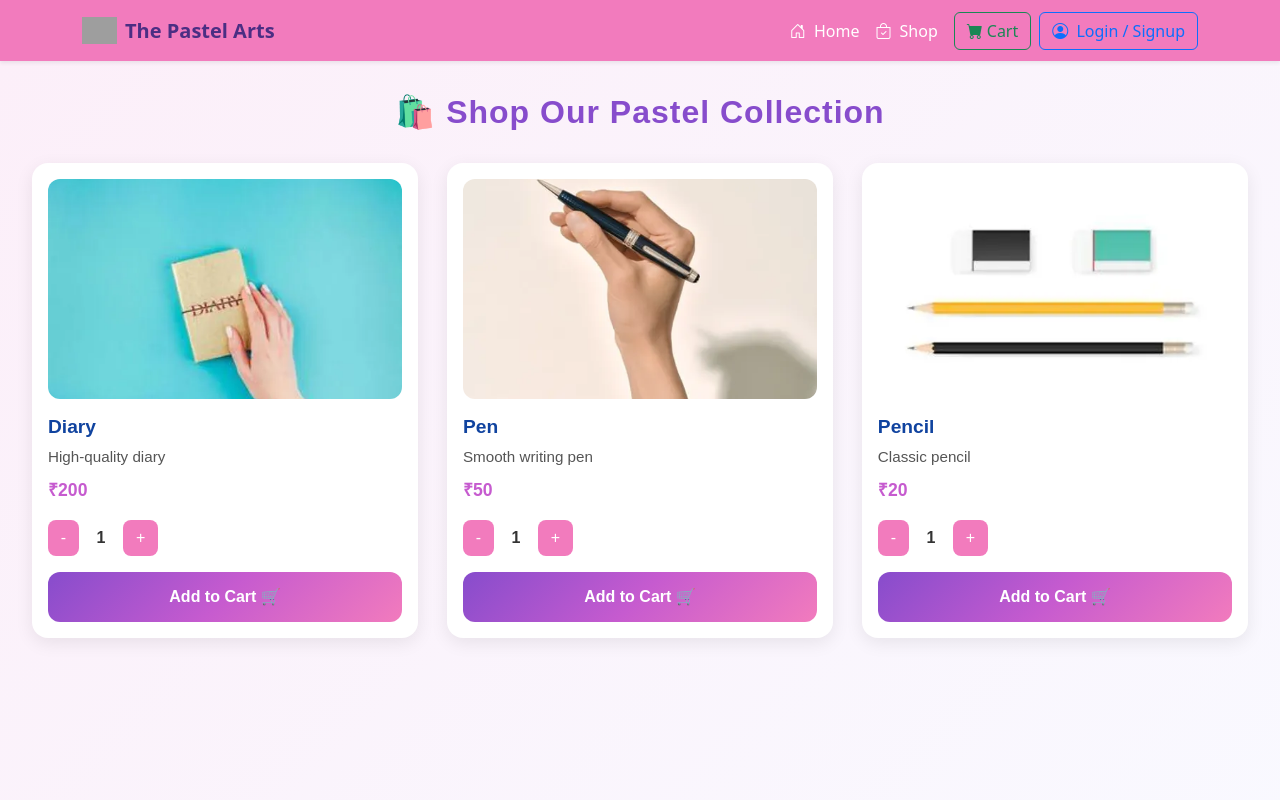
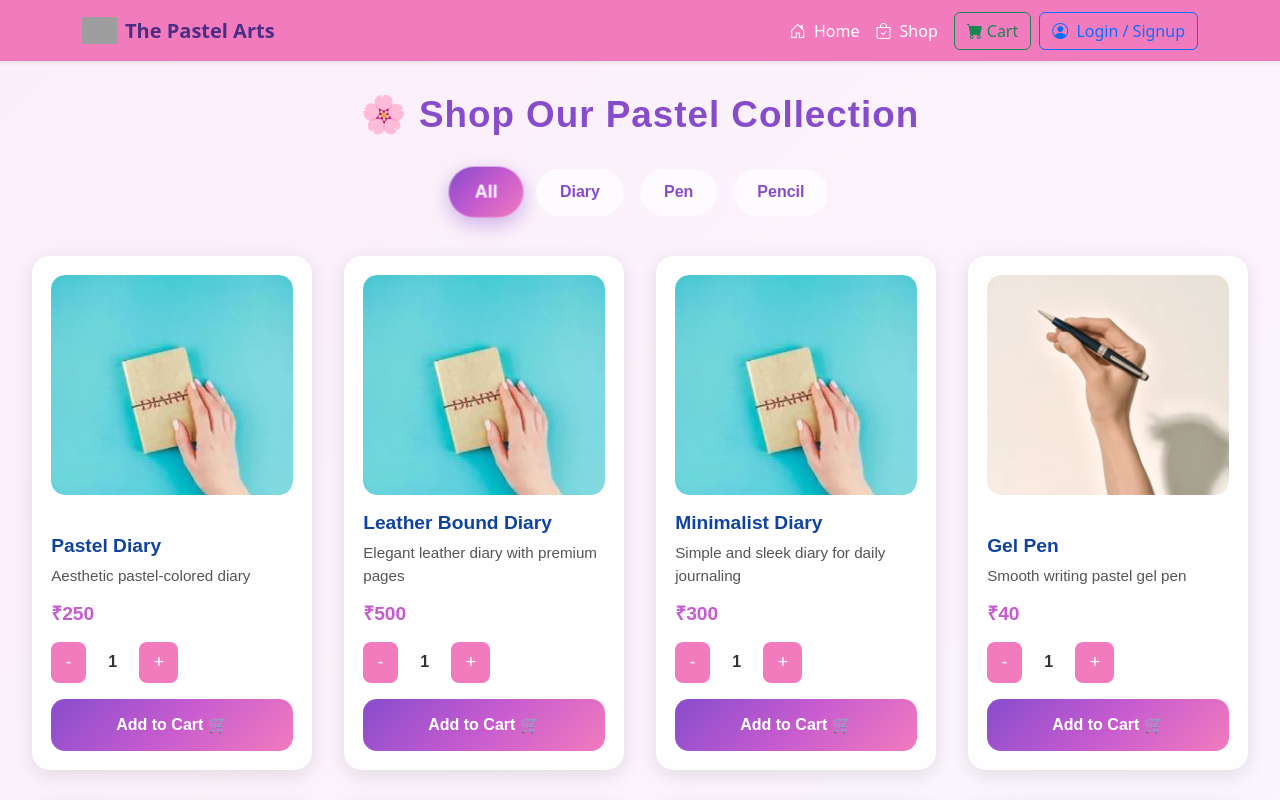
Before and after one commit to TanushreeMohanty/The-Pastel-Arts, a React (Vite) app: page /shop in a window 1280 px wide. Shown: the top 800 px of the page. Built offline with nearby package versions, Linux system fonts and the light colour scheme; no server answers; grey boxes are pictures that could not be loaded.

Commit message:
Updated features

```diff
--- a/src/App.jsx
+++ b/src/App.jsx
@@ -8,13 +8,14 @@ import Cart from "./pages/Cart";
 import AdminPage from "./pages/AdminPage";
 import { auth } from "./firebase";
 import { CartProvider } from "./context/CartContext";
+import { onAuthStateChanged } from "firebase/auth"; // ✅ import correctly
 
 function App() {
   const [user, setUser] = useState(null);
 
   // Listen to auth state changes
   useEffect(() => {
-    const unsubscribe = auth.onAuthStateChanged((currentUser) => {
+    const unsubscribe = onAuthStateChanged(auth, (currentUser) => {
       setUser(currentUser);
     });
     return () => unsubscribe();
--- /dev/null
+++ b/src/context/AuthContext.jsx
@@ -0,0 +1,26 @@
+import React, { createContext, useContext, useEffect, useState } from "react";
+import { onAuthStateChanged } from "firebase/auth";
+import { auth } from "../firebase"; // make sure auth is exported from firebase.js
+
+const AuthContext = createContext();
+
+export const AuthProvider = ({ children }) => {
+  const [currentUser, setCurrentUser] = useState(null);
+  const [loading, setLoading] = useState(true);
+
+  useEffect(() => {
+    const unsubscribe = onAuthStateChanged(auth, (user) => {
+      setCurrentUser(user);
+      setLoading(false);
+    });
+    return () => unsubscribe();
+  }, []);
+
+  return (
+    <AuthContext.Provider value={{ currentUser }}>
+      {!loading && children}
+    </AuthContext.Provider>
+  );
+};
+
+export const useAuth = () => useContext(AuthContext);
--- a/src/context/CartContext.jsx
+++ b/src/context/CartContext.jsx
@@ -1,94 +1,93 @@
-// src/context/CartContext.jsx
-import React, { createContext, useState, useEffect, useContext } from "react";
+// context/CartContext.js
+import React, { createContext, useContext, useState, useEffect } from "react";
 import { db } from "../firebase";
-import { doc, setDoc, onSnapshot } from "firebase/firestore";
+import { doc, getDoc, setDoc } from "firebase/firestore";
+import { useAuth } from "../context/AuthContext"; // assumes you have auth context
 
-export const CartContext = createContext();
+const CartContext = createContext();
 
-export const CartProvider = ({ children, user }) => {
+export const CartProvider = ({ children }) => {
   const [cart, setCart] = useState([]);
+  const { currentUser } = useAuth(); // get logged-in user
 
-  // 🔹 Realtime sync with Firestore
-  useEffect(() => {
-    if (!user?.uid) {
-      setCart([]);
-      return;
-    }
-
-    const cartRef = doc(db, "carts", user.uid);
-
-    const unsubscribe = onSnapshot(
-      cartRef,
-      (docSnap) => {
+  // 🔹 Load cart from Firestore on login
+useEffect(() => {
+  const fetchCart = async () => {
+    if (currentUser) {
+      try {
+        const cartRef = doc(db, "carts", currentUser.uid);
+        const docSnap = await getDoc(cartRef);
         if (docSnap.exists()) {
           setCart(docSnap.data().items || []);
-        } else {
-          // initialize empty cart if not exists
-          setDoc(cartRef, { items: [] }).catch((err) =>
-            console.error("Error initializing cart:", err)
-          );
         }
-      },
-      (error) => {
-        console.error("Firestore snapshot error:", error);
+      } catch (err) {
+        console.error("Error fetching cart:", err);
       }
-    );
-
-    return () => unsubscribe();
-  }, [user]);
-
-  // 🔹 Update Firestore helper
-  const updateCartInFirestore = async (newCart) => {
-    if (!user?.uid) return;
-    const cartRef = doc(db, "carts", user.uid);
-    try {
-      await setDoc(cartRef, { items: newCart }, { merge: true });
-    } catch (err) {
-      console.error("Error updating cart in Firestore:", err);
+    } else {
+      setCart([]);
     }
   };
+  fetchCart();
+}, [currentUser]);
 
-  // 🔹 Cart functions
-  const addToCart = (product) => {
-    setCart((prev) => {
-      const existing = prev.find((item) => item.id === product.id);
-      let updatedCart;
+  // 🔹 Save cart to Firestore whenever it changes
+  useEffect(() => {
+    const saveCart = async () => {
+      if (currentUser) {
+        const cartRef = doc(db, "carts", currentUser.uid);
+        await setDoc(cartRef, { items: cart }, { merge: true });
+      }
+    };
+    if (currentUser) saveCart();
+  }, [cart, currentUser]);
+
+  const addToCart = (product, quantity = 1) => {
+    const qty = Number(quantity) || 1;
+    setCart((prevCart) => {
+      const existing = prevCart.find((item) => item.id === product.id);
       if (existing) {
-        updatedCart = prev.map((item) =>
-          item.id === product.id ? { ...item, qty: item.qty + 1 } : item
+        return prevCart.map((item) =>
+          item.id === product.id
+            ? { ...item, quantity: item.quantity + qty }
+            : item
         );
       } else {
-        updatedCart = [...prev, { ...product, qty: 1 }];
+        return [...prevCart, { ...product, quantity: qty }];
       }
-      updateCartInFirestore(updatedCart);
-      return updatedCart;
     });
   };
 
   const removeFromCart = (id) => {
-    setCart((prev) => {
-      const updatedCart = prev.filter((item) => item.id !== id);
-      updateCartInFirestore(updatedCart);
-      return updatedCart;
-    });
+    setCart((prevCart) => prevCart.filter((item) => item.id !== id));
   };
 
-  const updateQty = (id, qty) => {
-    setCart((prev) => {
-      const updatedCart = prev.map((item) =>
-        item.id === id ? { ...item, qty: Math.max(qty, 1) } : item
-      );
-      updateCartInFirestore(updatedCart);
-      return updatedCart;
-    });
-  };
+  const updateQty = (id, newQty) => {
+  setCart((prevCart) =>
+    prevCart.map((item) =>
+      item.id === id ? { ...item, quantity: newQty } : item
+    )
+  );
+};
+
+  const clearCart = () => setCart([]);
+
+
+  // ✅ Helper: total items
+  const cartCount = cart.reduce((total, item) => total + (item.quantity || 0), 0);
+
+  // ✅ Helper: total price
+  const cartTotal = cart.reduce(
+    (total, item) => total + (item.price * (item.quantity || 0)),
+    0
+  );
 
   return (
-    <CartContext.Provider value={{ cart, addToCart, removeFromCart, updateQty }}>
+<CartContext.Provider
+  value={{ cart, addToCart, removeFromCart, clearCart, updateQty, cartCount, cartTotal }}
+>
       {children}
     </CartContext.Provider>
   );
 };
 
-// ✅ Custom hook
 export const useCart = () => useContext(CartContext);
--- a/src/data/products.js
+++ b/src/data/products.js
@@ -1,5 +1,79 @@
 export const products = [
-  { id: 1, name: "Diary", price: 200, description: "High-quality diary", image: "/images/diary.jpg" },
-  { id: 2, name: "Pen", price: 50, description: "Smooth writing pen", image: "/images/pen.jpg" },
-  { id: 3, name: "Pencil", price: 20, description: "Classic pencil", image: "/images/pencil.jpg" }
+  // Diary
+  {
+    id: 1,
+    name: "Pastel Diary",
+    description: "Aesthetic pastel-colored diary",
+    price: 250,
+    image: "/images/diary.jpg",
+    category: "Diary"
+  },
+  {
+    id: 2,
+    name: "Leather Bound Diary",
+    description: "Elegant leather diary with premium pages",
+    price: 500,
+    image: "/images/diary.jpg",
+    category: "Diary"
+  },
+  {
+    id: 3,
+    name: "Minimalist Diary",
+    description: "Simple and sleek diary for daily journaling",
+    price: 300,
+    image: "/images/diary.jpg",
+    category: "Diary"
+  },
+
+  // Pen
+  {
+    id: 4,
+    name: "Gel Pen",
+    description: "Smooth writing pastel gel pen",
+    price: 40,
+    image: "/images/pen.jpg",
+    category: "Pen"
+  },
+  {
+    id: 5,
+    name: "Fountain Pen",
+    description: "Classic fountain pen for elegant writing",
+    price: 700,
+    image: "/images/pen.jpg",
+    category: "Pen"
+  },
+  {
+    id: 6,
+    name: "Ballpoint Pen",
+    description: "Reliable ballpoint pen for everyday use",
+    price: 30,
+    image: "/images/pen.jpg",
+    category: "Pen"
+  },
+
+  // Pencil
+  {
+    id: 7,
+    name: "Pastel Pencil",
+    description: "Premium pastel pencils for sketching",
+    price: 20,
+    image: "/images/pencil.jpg",
+    category: "Pencil"
+  },
+  {
+    id: 8,
+    name: "HB Pencil",
+    description: "Classic HB pencil for school and office use",
+    price: 10,
+    image: "/images/pencil.jpg",
+    category: "Pencil"
+  },
+  {
+    id: 9,
+    name: "Sketch Pencil Set",
+    description: "Set of professional sketching pencils (6B to 2H)",
+    price: 120,
+    image: "/images/pencil.jpg",
+    category: "Pencil"
+  }
 ];
--- a/src/pages/Shop.css
+++ b/src/pages/Shop.css
@@ -9,10 +9,11 @@
   font-family: "Poppins", sans-serif;
 }
 
+/* Title */
 .shop-title {
-  font-size: 2rem;
+  font-size: 2.3rem;
   font-weight: bold;
-  color: #874CCC;
+  color: #874ccc;
   margin-bottom: 2rem;
   letter-spacing: 1px;
   animation: fadeInDown 0.6s ease;
@@ -23,89 +24,161 @@
   to { opacity: 1; transform: translateY(0); }
 }
 
+/* Category Tabs */
+.category-tabs {
+  display: flex;
+  justify-content: center;
+  gap: 1rem;
+  margin-bottom: 2.5rem;
+  flex-wrap: wrap;
+}
+
+.tab-btn {
+  background: rgba(255, 255, 255, 0.7);
+  border: none;
+  padding: 0.7rem 1.5rem;
+  border-radius: 25px;
+  font-weight: 600;
+  color: #874ccc;
+  cursor: pointer;
+  transition: all 0.3s ease;
+  backdrop-filter: blur(10px);
+  position: relative;
+}
+
+.tab-btn:hover {
+  background: #f2e1ff;
+  transform: scale(1.05);
+}
+
+.tab-btn.active {
+  background: linear-gradient(135deg, #874ccc, #c65bcf, #f27bbd);
+  color: white;
+  box-shadow: 0 6px 18px rgba(135, 76, 204, 0.4);
+  transform: scale(1.1);
+}
+
 /* Products Grid */
 .products-grid {
   display: grid;
   grid-template-columns: repeat(auto-fit, minmax(260px, 1fr));
-  gap: 1.8rem;
+  gap: 2rem;
 }
 
-/* Product Card */
+/* Product Card with Glassmorphism */
 .product-card {
-  background: #fff;
-  border-radius: 16px;
-  box-shadow: 0 5px 18px rgba(0,0,0,0.08);
-  padding: 1rem;
+  background: rgba(255, 255, 255, 0.9);
+  border-radius: 18px;
+  box-shadow: 0 5px 20px rgba(0,0,0,0.1);
+  padding: 1.2rem;
   transition: transform 0.3s ease, box-shadow 0.3s ease;
   display: flex;
   flex-direction: column;
   justify-content: space-between;
+  backdrop-filter: blur(15px);
+  position: relative;
+  overflow: hidden;
+  z-index: 0; /* baseline */
+
 }
 
 .product-card:hover {
-  transform: translateY(-6px);
-  box-shadow: 0 8px 24px rgba(0,0,0,0.15);
+  transform: translateY(-8px);
+  box-shadow: 0 12px 30px rgba(0,0,0,0.15);
 }
 
-/* Product Image */
+/* Floating gradient on hover */
+.product-card::before {
+  content: "";
+  position: absolute;
+  top: -50%;
+  left: -50%;
+  width: 200%;
+  height: 200%;
+  background: conic-gradient(#874ccc, #c65bcf, #f27bbd, #874ccc);
+  transform: rotate(0deg);
+  transition: opacity 0.4s;
+  opacity: 0;
+  z-index: 0;
+}
+
+.product-card:hover::before {
+  opacity: 0.15;
+  animation: rotate 6s linear infinite;
+}
+
+@keyframes rotate {
+  100% { transform: rotate(360deg); }
+}
+
+.img-wrapper {
+  position: relative;
+  border-radius: 14px;
+  overflow: hidden;
+  z-index: 0; /* image layer also behind text/buttons */
+
+}
+
 .product-img {
   width: 100%;
   height: 220px;
   object-fit: cover;
-  border-radius: 12px;
-  margin-bottom: 1rem;
-  transition: transform 0.3s ease;
+  border-radius: 14px;
+  transition: transform 0.4s ease;
 }
 
 .product-card:hover .product-img {
-  transform: scale(1.05);
+  transform: scale(1.08);
 }
 
 /* Product Info */
 .product-info {
   text-align: left;
+  margin-top: 1rem;
+   position: relative;
+  z-index: 2;
 }
 
 .product-name {
   font-size: 1.2rem;
   font-weight: 600;
-  color: #10439F;
+  color: #10439f;
 }
 
 .product-desc {
   font-size: 0.95rem;
   color: #555;
-  margin: 0.5rem 0;
+  margin: 0.4rem 0;
 }
 
 .product-price {
-  font-size: 1.1rem;
+  font-size: 1.2rem;
   font-weight: bold;
-  color: #C65BCF;
-  margin-bottom: 1rem;
+  color: #c65bcf;
+  margin: 0.8rem 0;
 }
 
 /* Quantity Controls */
 .quantity-controls {
   display: flex;
   align-items: center;
-  gap: 0.6rem;
+  gap: 0.8rem;
   margin-bottom: 1rem;
 }
 
 .qty-btn {
-  background: #F27BBD;
+  background: #f27bbd;
   color: white;
   border: none;
-  padding: 0.4rem 0.8rem;
+  padding: 0.45rem 0.9rem;
   border-radius: 8px;
-  font-size: 1rem;
+  font-size: 1.1rem;
   cursor: pointer;
-  transition: background 0.3s ease, transform 0.2s;
+  transition: all 0.2s;
 }
 
 .qty-btn:hover {
-  background: #C65BCF;
+  background: #c65bcf;
   transform: scale(1.1);
 }
 
@@ -113,18 +186,18 @@
   font-size: 1rem;
   font-weight: 600;
   color: #333;
-  min-width: 25px;
+  min-width: 28px;
   text-align: center;
 }
 
 /* Add to Cart Button */
 .add-cart-btn {
   width: 100%;
-  padding: 0.8rem;
-  background: linear-gradient(135deg, #874CCC, #C65BCF, #F27BBD);
+  padding: 0.9rem;
+  background: linear-gradient(135deg, #874ccc, #c65bcf, #f27bbd);
   color: white;
   border: none;
-  border-radius: 12px;
+  border-radius: 14px;
   font-size: 1rem;
   font-weight: 600;
   cursor: pointer;
@@ -132,16 +205,23 @@
 }
 
 .add-cart-btn:hover {
-  background: linear-gradient(135deg, #10439F, #874CCC);
+  background: linear-gradient(135deg, #10439f, #874ccc);
   transform: scale(1.05);
+}
+
+/* Empty message */
+.empty-msg {
+  font-size: 1.2rem;
+  color: #777;
+  font-weight: 500;
+  margin-top: 2rem;
 }
 
 /* Responsive */
 @media (max-width: 768px) {
   .shop-title {
-    font-size: 1.6rem;
+    font-size: 1.8rem;
   }
-
   .product-img {
     height: 180px;
   }
@@ -151,13 +231,17 @@
   .shop-container {
     padding: 1rem;
   }
-
   .product-card {
-    padding: 0.8rem;
+    padding: 0.9rem;
   }
-
   .add-cart-btn {
     font-size: 0.9rem;
-    padding: 0.6rem;
+    padding: 0.7rem;
   }
 }
+
+.add-cart-btn,
+.quantity-controls {
+  position: relative;
+  z-index: 3; /* ✅ force buttons above image/overlay */
+}
--- a/src/pages/Shop.jsx
+++ b/src/pages/Shop.jsx
@@ -7,13 +7,14 @@ import "./Shop.css";
 const Shop = () => {
   const [qty, setQty] = useState(() =>
     products.reduce((acc, product) => {
-      acc[product.id] = 1; // default qty = 1
+      acc[product.id] = 1;
       return acc;
     }, {})
   );
 
+  const [activeCategory, setActiveCategory] = useState("All");
+  const { addToCart } = useCart();
   const navigate = useNavigate();
-  const { addToCart } = useCart();
 
   const handleQtyChange = (productId, delta) => {
     setQty((prev) => ({
@@ -22,18 +23,48 @@ const Shop = () => {
     }));
   };
 
+  // Fixed categories
+  const categories = ["All", "Diary", "Pen", "Pencil"];
+
+  // Filtered products
+  const filteredProducts =
+    activeCategory === "All"
+      ? products
+      : products.filter(
+          (p) =>
+            p.category?.toLowerCase() === activeCategory.toLowerCase()
+        );
+
   return (
     <div className="shop-container">
-      <h2 className="shop-title">🛍️ Shop Our Pastel Collection</h2>
+      <h2 className="shop-title">🌸 Shop Our Pastel Collection</h2>
+
+      {/* Category Tabs */}
+      <div className="category-tabs">
+        {categories.map((cat) => (
+          <button
+            key={cat}
+            className={`tab-btn ${
+              activeCategory === cat ? "active" : ""
+            }`}
+            onClick={() => setActiveCategory(cat)}
+          >
+            {cat}
+          </button>
+        ))}
+      </div>
 
       <div className="products-grid">
-        {products.map((product) => (
+        {filteredProducts.length > 0 ? (
+          filteredProducts.map((product) => (
             <div key={product.id} className="product-card">
+              <div className="img-wrapper">
                 <img
                   src={product.image}
                   alt={product.name}
                   className="product-img"
                 />
+              </div>
 
               <div className="product-info">
                 <h5 className="product-name">{product.name}</h5>
@@ -64,7 +95,10 @@ const Shop = () => {
                 </button>
               </div>
             </div>
-        ))}
+          ))
+        ) : (
+          <p className="empty-msg">No products found in this category.</p>
+        )}
       </div>
     </div>
   );
```
Also changed, not shown: src/components/Navbar.jsx (+4 -9 lines), src/main.jsx (+14 -8 lines), src/pages/Cart.jsx (+4 -4 lines), src/pages/Checkout.jsx (+15 -8 lines). Lines whose indentation alone changed are shown as unchanged.
